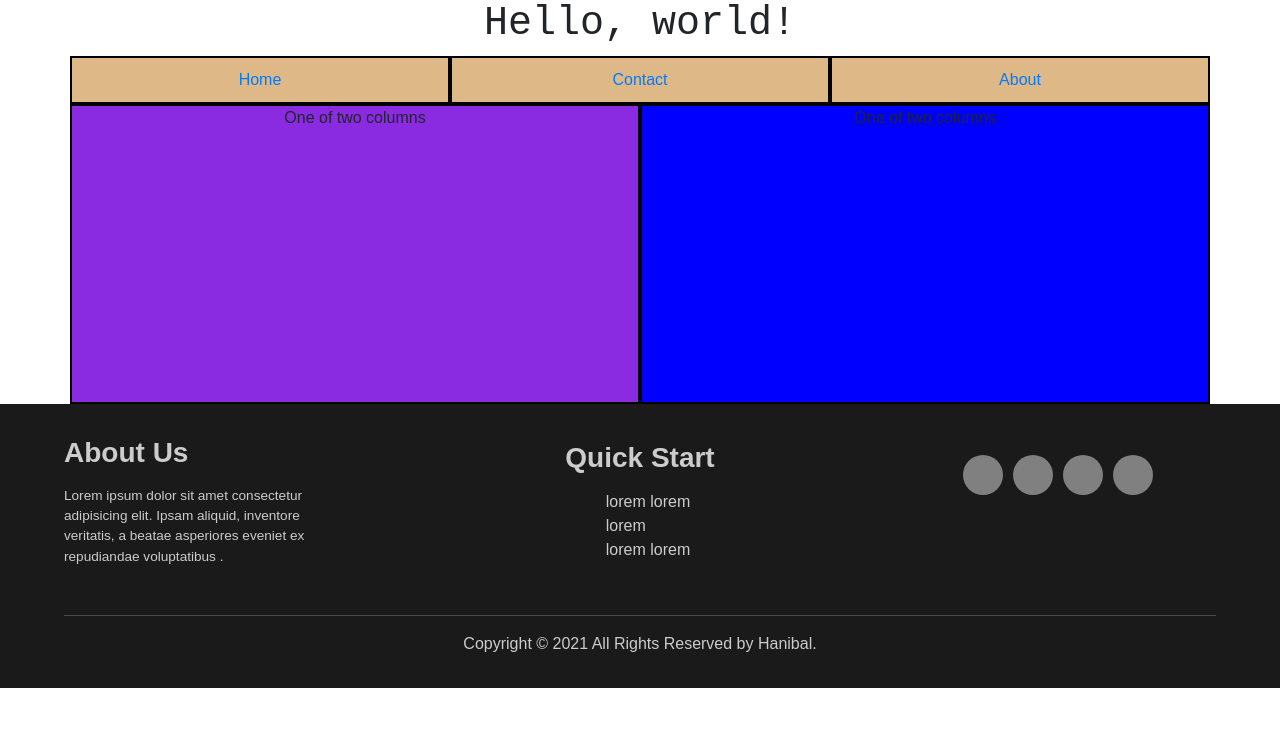
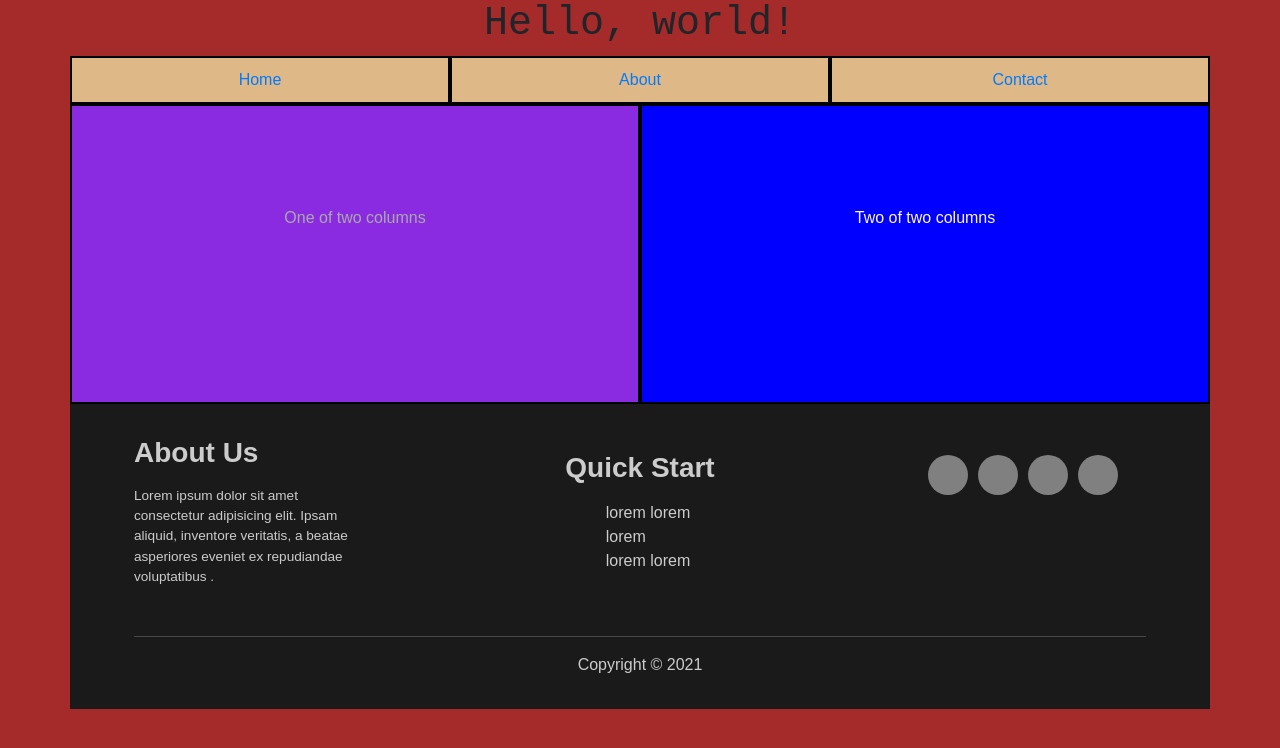
Before and after one commit to Zbot888/collab-practice-, a plain HTML site: page index.html in a window 1280 px wide. Drawn offline with nearby package versions, Linux system fonts and the light colour scheme.

Commit message:
added Nav hover/active/visited

```diff
--- a/css/styles.css
+++ b/css/styles.css
@@ -1,11 +1,30 @@
+body{
+  background-color: brown;
+  height: 100vh;
+  margin: 0;
+  padding: 0;
+}
 nav li {
-    float: right;
+    float: left;
     list-style-type: none;
     padding: 10px;
     border: solid 2px black;
     background-color: burlywood;
     width: 380px;
     text-align: center;
+    text-decoration: none;
+}
+
+nav a:visited{
+  color: purple;
+}
+
+nav a:hover{
+  background-color: yellowgreen;
+}
+
+nav a:active{
+  background-color: yellow;
 }
 
 h1{
@@ -21,10 +40,16 @@ font-family: monospace;
 
 .one{
     background-color: blueviolet;
+    padding-top: 100px;
+    font-family: fantasy;
+    color: darkgrey;
 }
 
 .two {
     background-color: blue;
+    padding-top: 100px;
+    font-family: fantasy;
+    color: cornsilk;
 }
 * {
   margin: 0;
--- a/index.html
+++ b/index.html
@@ -11,15 +11,17 @@
     <title>Hello, world!</title>
   </head>
   <body>
+
+
     <h1>Hello, world!</h1>
 
   <div class="container">
     <div class="row">
   <nav>
     <ul>
+      <li><a href="#">Home</a></li>
       <li><a href="#">About</a></li>
       <li><a href="#">Contact</a></li>
-      <li><a href="#">Home</a></li>
     </ul>
   </nav>
   </div>
@@ -31,11 +33,13 @@
         One of two columns
       </div>
       <div class="col two">
-        One of two columns
+        Two of two columns
       </div>
     </div>
   </div>
 
+  <div class="container">
+    <div class="row">
   <footer>
     <div class="footer">
       <div class="footer_about">
@@ -60,8 +64,10 @@
       </div>
     </div>
     <div class="copyright">
-      Copyright © 2021 All Rights Reserved by Hanibal.
+      Copyright © 2021
     </div>
+  </div>
+</div>
   </footer>
 
 
```
